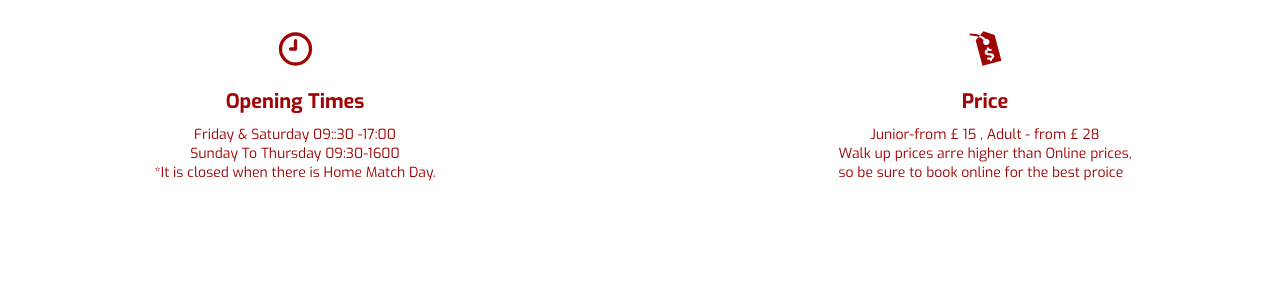
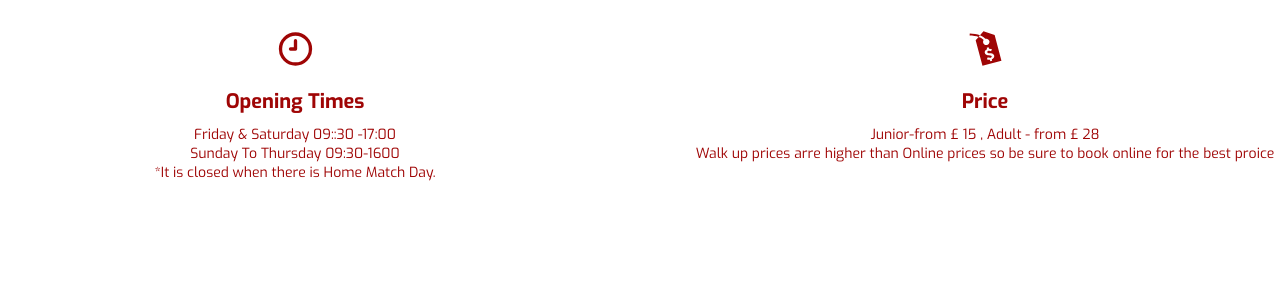
Before and after one commit to SPyaePhyoThu/Redevil-Tours, a React (Create React App) app: page / in a window 1280 px wide. Shown: the part 960-1243 px from the top of the page. Built offline with nearby package versions, Linux system fonts and the light colour scheme.

Commit message:
textAlign fixed

```diff
--- a/src/component/Price.jsx
+++ b/src/component/Price.jsx
@@ -11,8 +11,8 @@ const Price = () => {
       <p className={classes.textTop}>
         <span>Junior-from £ 15 , Adult - from £ 28</span>
         <span>
-          Walk up prices arre higher than Online prices, <br /> so be sure to
-          book online for the best proice
+          Walk up prices arre higher than Online prices so be sure to book
+          online for the best proice
         </span>
       </p>
     </div>
--- a/src/component/css/Information.module.css
+++ b/src/component/css/Information.module.css
@@ -21,6 +21,7 @@
   display: grid;
   grid-template-rows: repeat(3, min-content);
   justify-items: center;
+  text-align: center;
 }
 .textBottom {
   font-size: 1.4rem;
```
